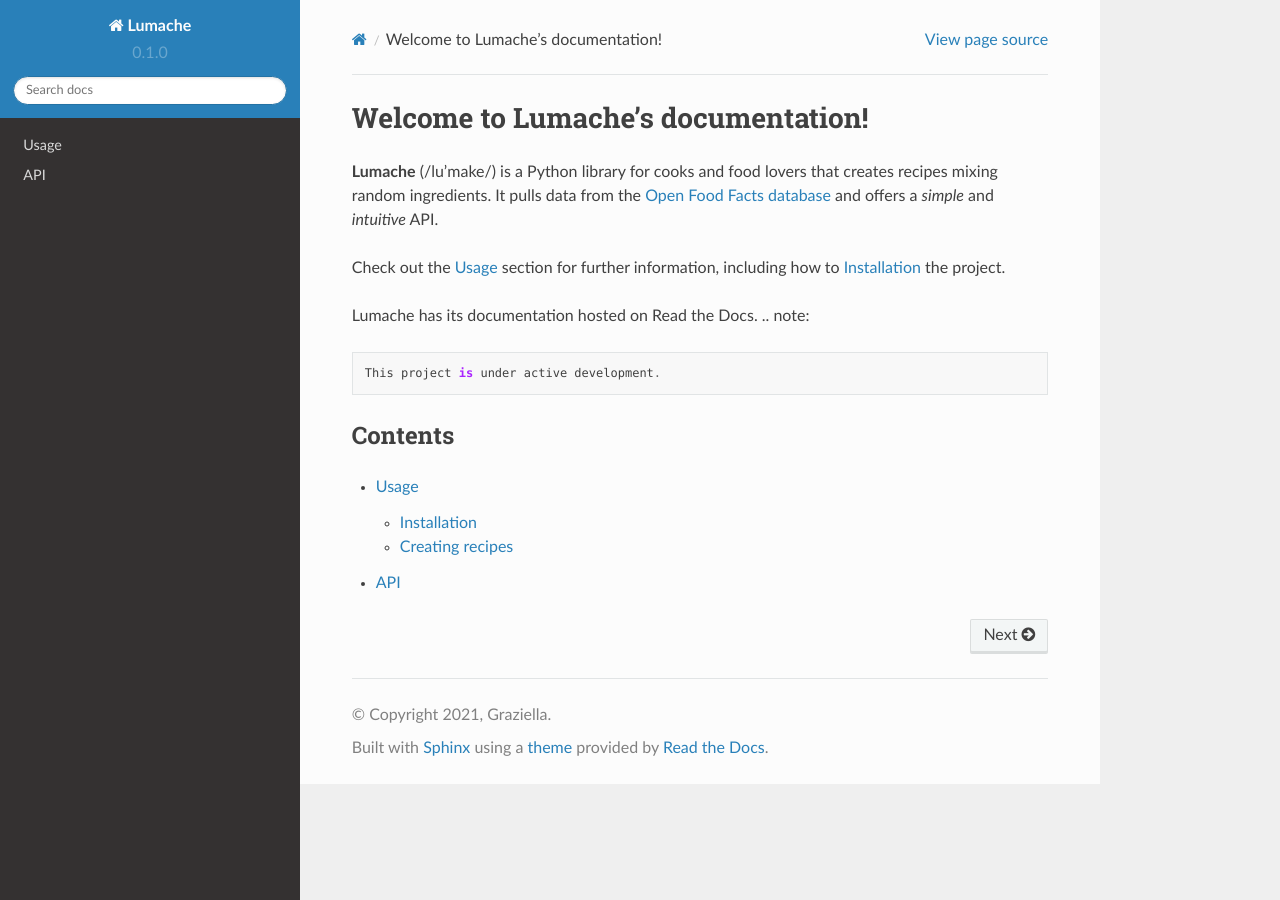
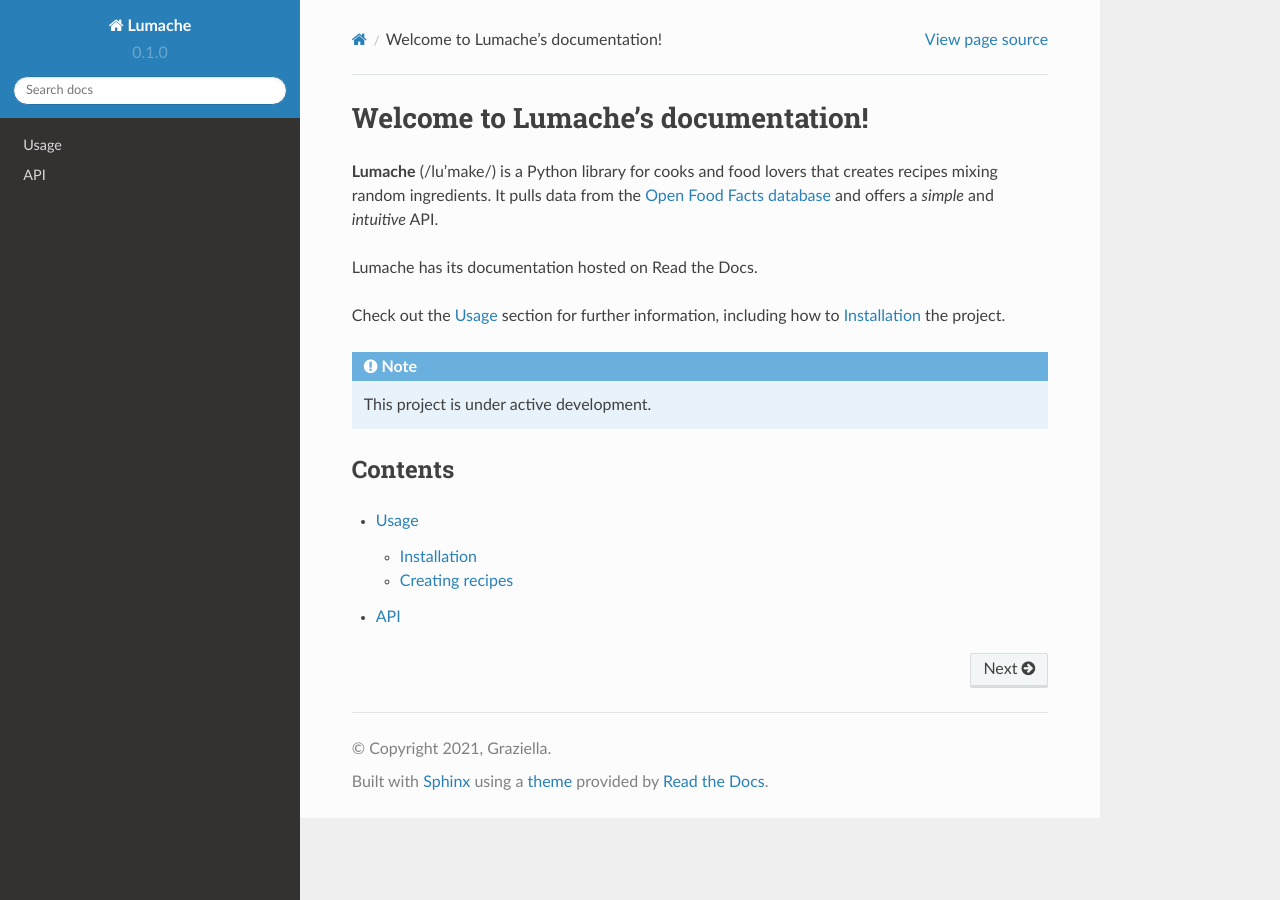
Before and after one commit to yuri-kretingen/yk-doc, a Sphinx documentation site: the page built from docs/source/index.rst, in a window 1280 px wide. Built offline with Sphinx 7.4.7 and the Read the Docs theme 2.0.0, drawn with Linux system fonts in a browser that asks for light colours.

```diff
--- a/docs/source/index.rst
+++ b/docs/source/index.rst
@@ -6,10 +6,11 @@ that creates recipes mixing random ingredients.
 It pulls data from the `Open Food Facts database <https://world.openfoodfacts.org/>`_
 and offers a *simple* and *intuitive* API.
 
+Lumache has its documentation hosted on Read the Docs.
+
 Check out the :doc:`usage` section for further information, including
 how to :ref:`installation` the project.
 
-Lumache has its documentation hosted on Read the Docs.
 .. note::
 
    This project is under active development.
```
